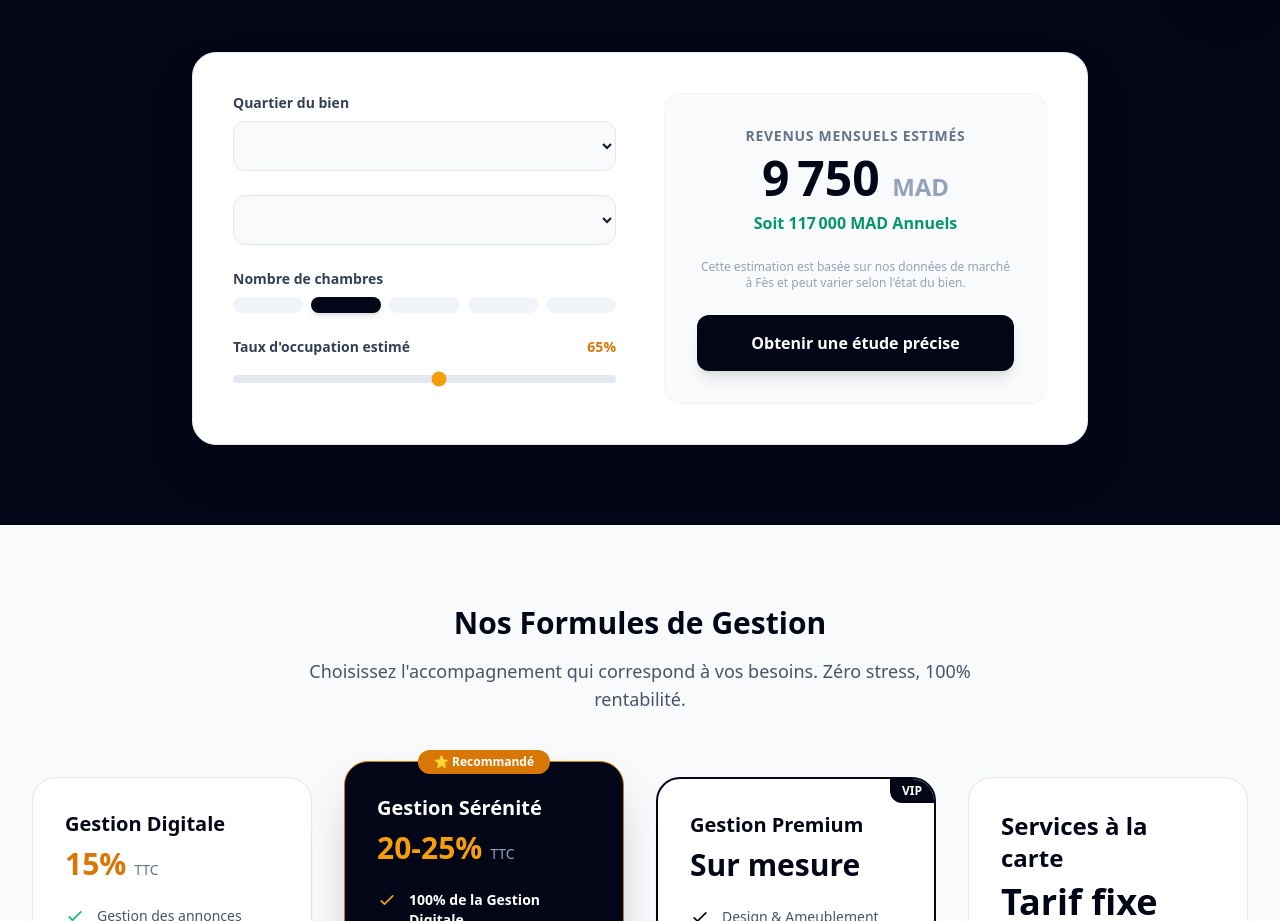
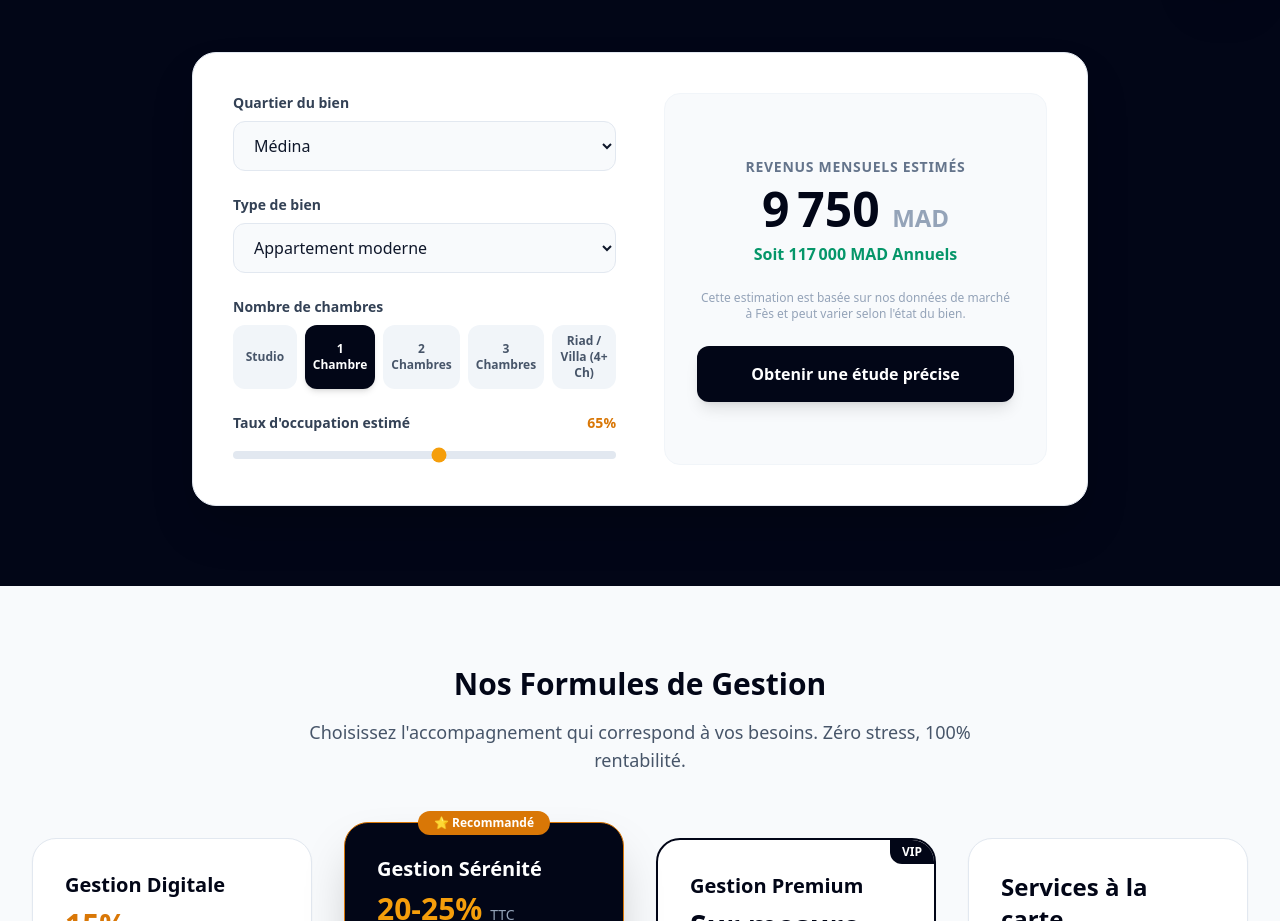
Before and after one commit to anoirqotbi87-debug/babfez, a Next.js app: page /1 in a window 1280 px wide. Shown: the part 791-1712 px from the top of the page. Built offline with nearby package versions, Linux system fonts and the light colour scheme.

Commit message:
fix: resolve dictionary namespace errors causing build failure

```diff
--- a/src/app/[lang]/page.tsx
+++ b/src/app/[lang]/page.tsx
@@ -71,8 +71,8 @@ export default function Home({ params }: { params: { lang: string } }) {
   const handleSimulateToForm = () => {
     setFormData({
       ...formData,
-      quartier: zone === "medina" ? dict.home.formQuartierMedina : zone === "nouvelle" ? dict.home.formQuartierVN : dict.home.formQuartierRoute,
-      typeBien: propType === "appart" ? dict.home.propAppart : propType === "riad" ? dict.home.propRiad : dict.home.propVilla,
+      quartier: zone === "medina" ? dict.form.quartierMedina : zone === "nouvelle" ? dict.form.quartierVN : dict.form.quartierRoute,
+      typeBien: propType === "appart" ? dict.form.propAppart : propType === "riad" ? dict.form.propRiad : dict.form.propVilla,
       message: `Estimation simulée : ${monthlyRevenue.toLocaleString('fr-FR')} MAD/mois.`
     });
     document.getElementById('contact')?.scrollIntoView({ behavior: 'smooth' });
@@ -196,28 +196,28 @@ ${formData.message ? `\nMessage: ${formData.message}` : ''}`;
                 <div>
                   <label className="block text-sm font-bold text-slate-700 mb-2">{dict.home.simZone}</label>
                   <select value={zone} onChange={(e) => setZone(e.target.value as any)} className="w-full bg-slate-50 border border-slate-200 rounded-xl px-4 py-3 font-medium outline-none focus:border-amber-500 transition-colors">
-                    <option value="medina">{dict.home.formQuartierMedina}</option>
-                    <option value="nouvelle">{dict.home.formQuartierVN}</option>
-                    <option value="immouzzer">{dict.home.formQuartierRoute}</option>
+                    <option value="medina">{dict.form.quartierMedina}</option>
+                    <option value="nouvelle">{dict.form.quartierVN}</option>
+                    <option value="immouzzer">{dict.form.quartierRoute}</option>
                   </select>
                 </div>
                 <div>
-                  <label className="block text-sm font-bold text-slate-700 mb-2">{dict.home.simPropType}</label>
+                  <label className="block text-sm font-bold text-slate-700 mb-2">{dict.sim.propType}</label>
                   <select value={propType} onChange={(e) => setPropType(e.target.value as any)} className="w-full bg-slate-50 border border-slate-200 rounded-xl px-4 py-3 font-medium outline-none focus:border-amber-500 transition-colors">
-                    <option value="appart">{dict.home.simPropTypeAppart}</option>
-                    <option value="riad">{dict.home.simPropTypeRiad}</option>
-                    <option value="villa">{dict.home.simPropTypeVilla}</option>
+                    <option value="appart">{dict.sim.propTypeAppart}</option>
+                    <option value="riad">{dict.sim.propTypeRiad}</option>
+                    <option value="villa">{dict.sim.propTypeVilla}</option>
                   </select>
                 </div>
                 <div>
                   <label className="block text-sm font-bold text-slate-700 mb-2">{dict.home.simRooms}</label>
                   <div className="grid grid-cols-2 gap-2 sm:flex">
                     {[
-                      { id: "studio", label: dict.home.simRoomStudio },
-                      { id: "1", label: dict.home.simRoom1 },
-                      { id: "2", label: dict.home.simRoom2 },
-                      { id: "3", label: dict.home.simRoom3 },
-                      { id: "4", label: dict.home.simRoom4 }
+                      { id: "studio", label: dict.sim.roomStudio },
+                      { id: "1", label: dict.sim.room1 },
+                      { id: "2", label: dict.sim.room2 },
+                      { id: "3", label: dict.sim.room3 },
+                      { id: "4", label: dict.sim.room4 }
                     ].map((r) => (
                       <button key={r.id} onClick={() => setRooms(r.id as any)} className={`flex-1 py-2 px-2 text-xs rounded-xl font-bold transition-all ${rooms === r.id ? "bg-slate-950 text-white shadow-md" : "bg-slate-100 text-slate-600 hover:bg-slate-200"}`}>{r.label}</button>
                     ))}
--- a/src/app/[lang]/reserver/page.tsx
+++ b/src/app/[lang]/reserver/page.tsx
@@ -388,13 +388,13 @@ export default function Reserver({ params }: { params: { lang: string } }) {
 
                 <div className="grid grid-cols-2 gap-4">
                   <div>
-                    <label className="block text-xs font-bold uppercase text-slate-500 mb-1">{dict.reserver.modal.adults}</label>
+                    <label className="block text-xs font-bold uppercase text-slate-500 mb-1">{dict.modal.adults}</label>
                     <select value={bookingDetails.adults} onChange={e => setBookingDetails({...bookingDetails, adults: e.target.value})} className="w-full px-4 py-2.5 rounded-xl border border-slate-200 bg-white">
                       {[1,2,3,4,5,6].map(n => <option key={n} value={n}>{n}</option>)}
                     </select>
                   </div>
                   <div>
-                    <label className="block text-xs font-bold uppercase text-slate-500 mb-1">{dict.reserver.modal.children}</label>
+                    <label className="block text-xs font-bold uppercase text-slate-500 mb-1">{dict.modal.children}</label>
                     <select value={bookingDetails.children} onChange={e => setBookingDetails({...bookingDetails, children: e.target.value})} className="w-full px-4 py-2.5 rounded-xl border border-slate-200 bg-white">
                       {[0,1,2,3,4].map(n => <option key={n} value={n}>{n}</option>)}
                     </select>
@@ -406,7 +406,7 @@ export default function Reserver({ params }: { params: { lang: string } }) {
                     <input type="text" placeholder={dict.reserver.formName} required value={bookingDetails.name} onChange={e => setBookingDetails({...bookingDetails, name: e.target.value})} className="w-full px-4 py-2.5 rounded-xl border border-slate-200 text-sm" />
                   </div>
                   <div>
-                    <input type="email" placeholder={dict.reserver.modal.email} required value={bookingDetails.email} onChange={e => setBookingDetails({...bookingDetails, email: e.target.value})} className="w-full px-4 py-2.5 rounded-xl border border-slate-200 text-sm" />
+                    <input type="email" placeholder={dict.modal.email} required value={bookingDetails.email} onChange={e => setBookingDetails({...bookingDetails, email: e.target.value})} className="w-full px-4 py-2.5 rounded-xl border border-slate-200 text-sm" />
                   </div>
                 </div>
 
@@ -416,23 +416,23 @@ export default function Reserver({ params }: { params: { lang: string } }) {
                   </div>
                   <div>
                     <select value={bookingDetails.arrival} onChange={e => setBookingDetails({...bookingDetails, arrival: e.target.value})} className="w-full px-4 py-2.5 rounded-xl border border-slate-200 bg-white text-sm text-slate-500">
-                      <option value="14h-16h">{dict.reserver.modal.time1}</option>
-                      <option value="16h-18h">{dict.reserver.modal.time2}</option>
-                      <option value="18h-20h">{dict.reserver.modal.time3}</option>
-                      <option value="20h-23h">{dict.reserver.modal.time4}</option>
-                      <option value="Après 23h">{dict.reserver.modal.time5}</option>
+                      <option value="14h-16h">{dict.modal.time1}</option>
+                      <option value="16h-18h">{dict.modal.time2}</option>
+                      <option value="18h-20h">{dict.modal.time3}</option>
+                      <option value="20h-23h">{dict.modal.time4}</option>
+                      <option value="Après 23h">{dict.modal.time5}</option>
                     </select>
                   </div>
                 </div>
 
                 <div>
-                  <textarea placeholder={dict.reserver.modal.requests} value={bookingDetails.requests} onChange={e => setBookingDetails({...bookingDetails, requests: e.target.value})} className="w-full px-4 py-2.5 rounded-xl border border-slate-200 text-sm h-16 resize-none"></textarea>
+                  <textarea placeholder={dict.modal.requests} value={bookingDetails.requests} onChange={e => setBookingDetails({...bookingDetails, requests: e.target.value})} className="w-full px-4 py-2.5 rounded-xl border border-slate-200 text-sm h-16 resize-none"></textarea>
                 </div>
 
                 <div className="pt-2">
                   <div className="bg-slate-50 p-3 rounded-lg border border-slate-100 flex gap-2 items-start mb-4 text-xs text-slate-500">
                     <svg className="w-4 h-4 text-slate-400 mt-0.5 shrink-0" fill="none" stroke="currentColor" viewBox="0 0 24 24"><path strokeLinecap="round" strokeLinejoin="round" strokeWidth="2" d="M13 16h-1v-4h-1m1-4h.01M21 12a9 9 0 11-18 0 9 9 0 0118 0z"/></svg>
-                    <span>{dict.reserver.modal.reassurance}</span>
+                    <span>{dict.modal.reassurance}</span>
                   </div>
                   <button type="submit" className="w-full bg-emerald-600 text-white font-bold py-3.5 rounded-xl hover:bg-emerald-700">Confirmer ma demande via WhatsApp</button>
                 </div>
```
